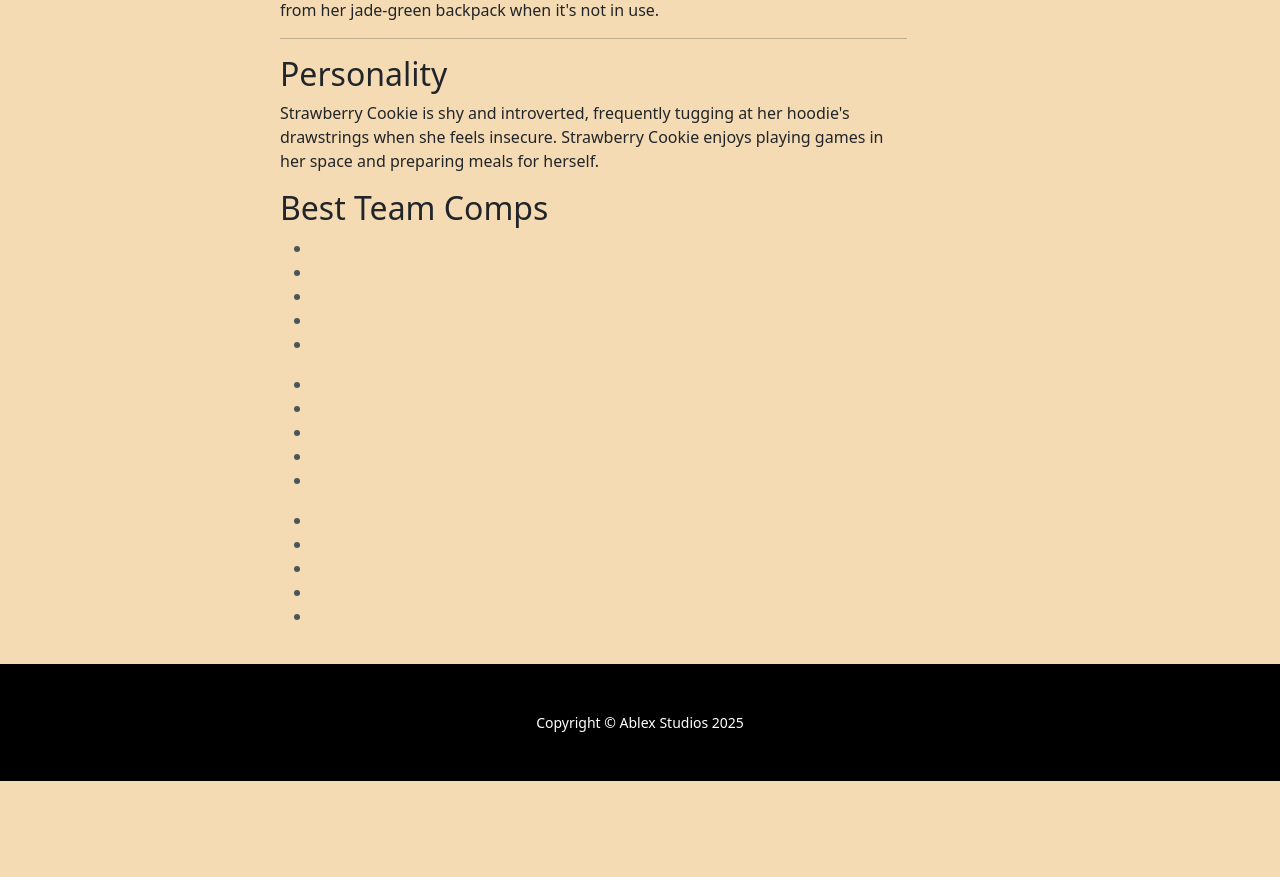
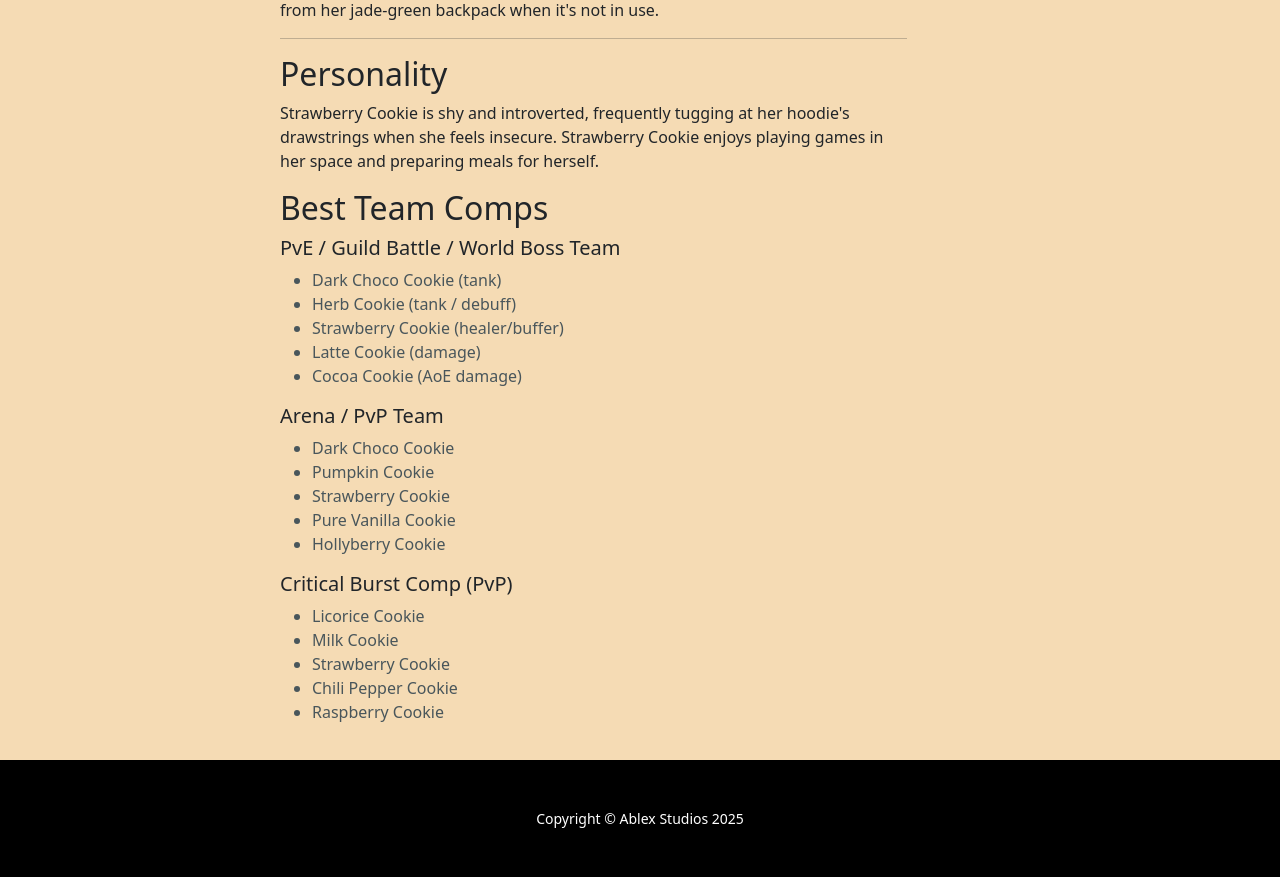
Before and after one commit to vxriantz/Flask_Web, a Flask app: page /strawberry in a window 1280 px wide. Shown: the part 1007-1884 px from the top of the page. Before the commit the page ends 1788 px from the top, so only its background shows below. Run offline with Flask 3, Linux system fonts and the light colour scheme; some libraries are stand-ins or nearby versions.

Commit message:
adding team comp info to strawberry's cookie page

```diff
--- a/website/templates/strawberry.html
+++ b/website/templates/strawberry.html
@@ -112,29 +112,29 @@
             </section>
             <section id="teams">
                 <h2>Best Team Comps</h2>
-                <h5></h5>
+                <h5>PvE / Guild Battle / World Boss Team</h5>
                 <ul>
-                    <li></li>
-                    <li></li>
-                    <li></li>
-                    <li></li>
-                    <li></li>
+                    <li>Dark Choco Cookie (tank)</li>
+                    <li>Herb Cookie (tank / debuff)</li>
+                    <li>Strawberry Cookie (healer/buffer)</li>
+                    <li>Latte Cookie (damage)</li>
+                    <li>Cocoa Cookie (AoE damage)</li>
                 </ul>
-                <h5></h5>
+                <h5>Arena / PvP Team</h5>
                 <ul>
-                    <li></li>
-                    <li></li>
-                    <li></li>
-                    <li></li>
-                    <li></li>
+                    <li>Dark Choco Cookie</li>
+                    <li>Pumpkin Cookie</li>
+                    <li>Strawberry Cookie</li>
+                    <li>Pure Vanilla Cookie</li>
+                    <li>Hollyberry Cookie</li>
                 </ul>
-                <h5></h5>
+                <h5>Critical Burst Comp (PvP)</h5>
                 <ul>
-                    <li></li>
-                    <li></li>
-                    <li></li>
-                    <li></li>
-                    <li></li>
+                    <li>Licorice Cookie</li>
+                    <li>Milk Cookie</li>
+                    <li>Strawberry Cookie</li>
+                    <li>Chili Pepper Cookie</li>
+                    <li>Raspberry Cookie</li>
                 </ul>
             </section>
         </div>
```
